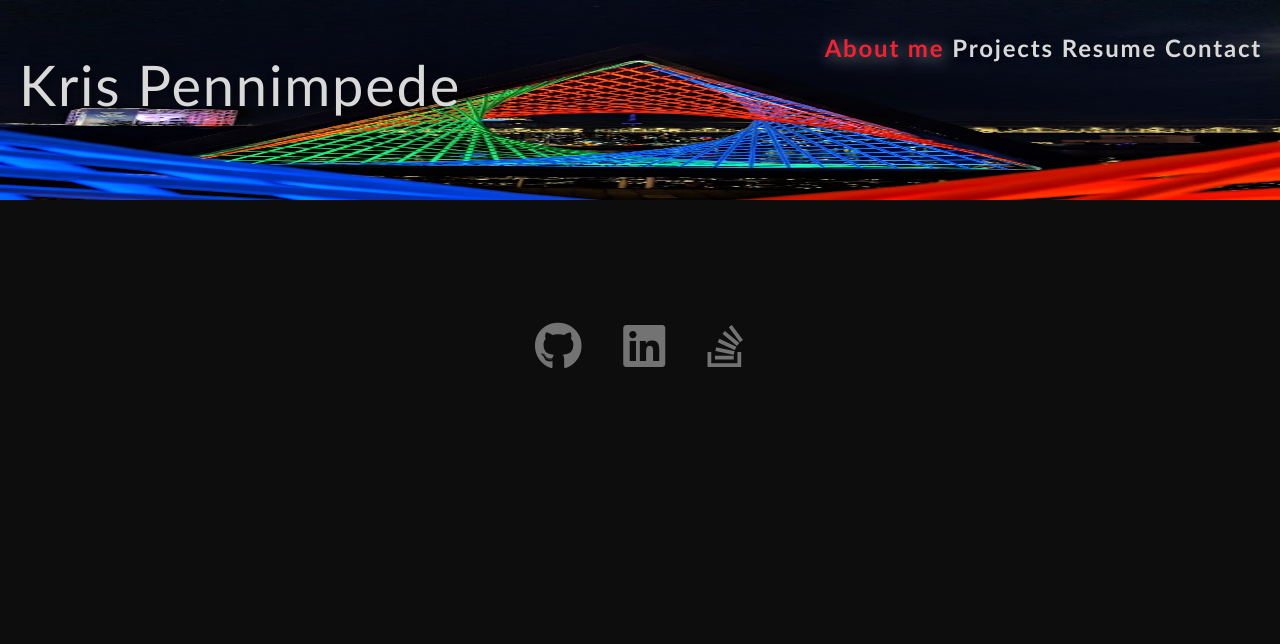
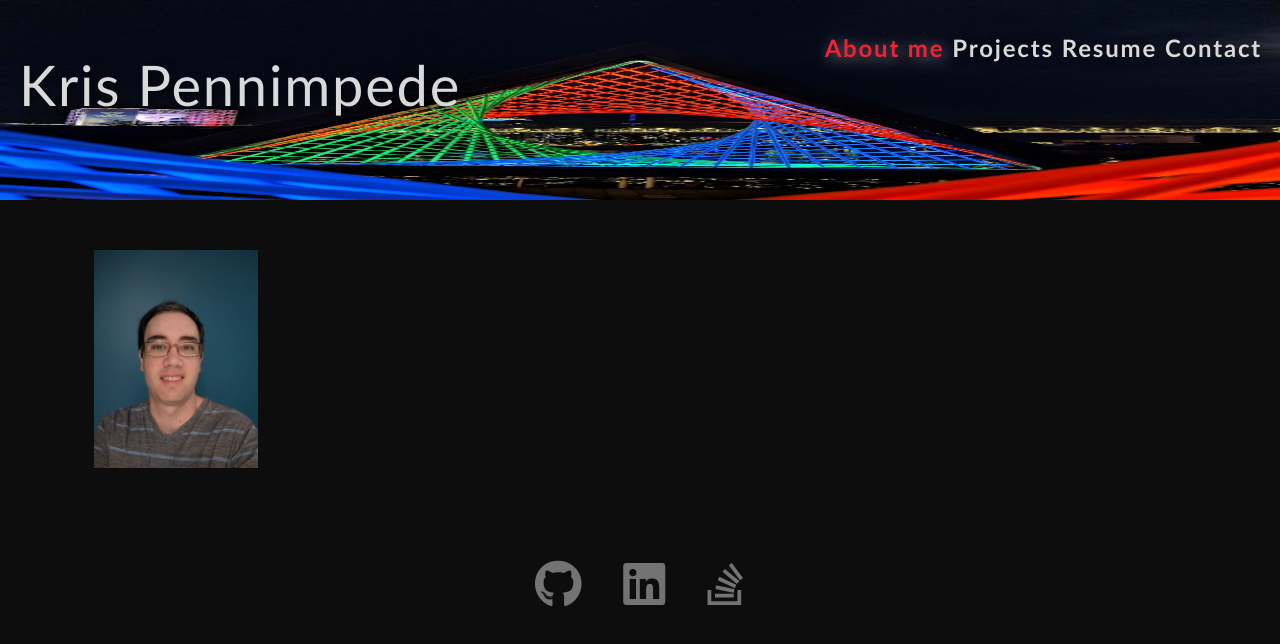
Before and after one commit to KrispyWing/react-portfolio, a React (Create React App) app: page / in a window 1280 px wide. Shown: the top 644 px of the page. Built offline with nearby package versions, Linux system fonts and the light colour scheme.

Commit message:
basic about page added and will render

```diff
--- a/src/App.js
+++ b/src/App.js
@@ -2,6 +2,7 @@ import React, { useState } from 'react';
 import Footer from './components/Footer';
 import Header from './components/Header';
 import Nav from './components/Nav';
+import About from './components/About';
 
 function App() {
   const [pages] = useState([
@@ -22,7 +23,9 @@ function App() {
         currentPage={currentPage}
         ></Nav>
       </Header>
-      <main></main>
+      <main>
+        <About></About>
+      </main>
       <Footer></Footer>
     </div>
   );
--- /dev/null
+++ b/src/components/About/index.js
@@ -0,0 +1,17 @@
+import React from 'react';
+import headShot from '../../assets/cover/headshot.jpg';
+
+function About() {
+  return (
+  <section>
+    <div>
+      <div>
+        <img className='headshot' src={headShot} alt="headshot of Kris"></img>
+      </div>
+      <p></p>
+    </div>
+  </section>
+  )
+}
+
+export default About;
--- a/src/index.css
+++ b/src/index.css
@@ -207,6 +207,11 @@ ul.skills li {
   list-style-type: circle;
 }
 
+.headshot {
+  height: 15%;
+  width: 15%;
+}
+
 footer {
   font-size: 48px;
   justify-content: center;
```
